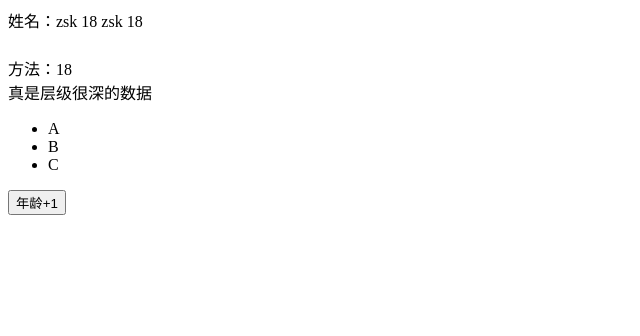
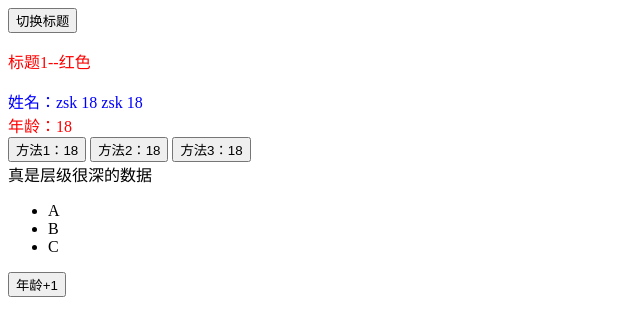
Before and after one commit to KringZhang/vue-reactive, a website built with webpack: page index.html in a window 1280 px wide. Shown: the whole page, without its empty margins (0-640 px from the left). Built offline with nearby package versions, Linux system fonts and the light colour scheme.

Commit message:
编译v-on和v-bind

```diff
--- a/index.html
+++ b/index.html
@@ -1,18 +1,31 @@
 <html>
-  <head></head>
+  <head>
+    <style>
+      .red {
+        color: red
+      }
+      .blue {
+        color: blue
+      }
+    </style>
+  </head>
   <body>
     <div id="app">
-      <p v-if="show" v-bind:class="className">段落</p>
-      <span v-bind:class="className">姓名：{{name}} {{age}} {{name}} {{age}}</span>
-      <div v-show="show">年龄：{{age}}</div>
-      <div v-on:click="minus">方法：{{fn()}}</div>
+      <button @click="toggleTitle">切换标题</button>
+      <p v-if="show" v-bind:class="className">标题1--红色</p>
+      <p v-else :class="classNameBlue">标题2--蓝色</p>
+      <span :class="classNameBlue">姓名：{{name}} {{age}} {{name}} {{age}}</span>
+      <div v-show="show" :class="className">年龄：{{age}}</div>
+      <button v-on:click="minus">方法1：{{fn()}}</button>
+      <button @click="minus()">方法2：{{fn()}}</button>
+      <button v-on:click="minus(2, 5)">方法3：{{fn()}}</button>
       <div>{{a.b.c.d}}</div>
       <ul>
         <li>A</li>
         <li>B</li>
         <li>C</li>
       </ul>
-      <button id="btn" @click="minus">年龄+1</button>
+      <button id="btn" @click="minus(-1)">年龄+1</button>
     </div>
     <script src="/virtual/bundle.js"></script>
   </body>
--- /dev/null
+++ b/src/compileNode.js
@@ -0,0 +1,83 @@
+import { parsePath } from './node2Fragment'
+import { Watcher } from "./Watcher"
+
+// 编译节点类型(主要是指令)
+export const compileNode = (node, vm, stack) => {
+  [...node.attributes].forEach(x => {
+    if (x.name.startsWith('@')) {
+      const eventKey = x.name.substring(1)
+      handleOn(vm, node, x, eventKey)
+    } else if (x.name.startsWith(':')) {
+      const key = x.name.substring(1)
+      handleBind(vm, node, x, key)
+    } else if (x.name.startsWith('v-')) {
+      const attrName = x.name.substring(2)
+      if (['if', 'show'].includes(attrName)) {
+        updateAttr(node, x, parsePath(vm, x.value), stack)
+        new Watcher(vm, x.value, newVal => updateAttr(node, x, newVal))
+      } else if (attrName.startsWith('else-if')) {
+        // TODO
+        stack.push(x.value)
+      } else if (attrName.startsWith('else')) {
+        if (!stack.length) return console.error('v-else找不到匹配的v-if')
+        // 拿到stack数组里面的每一项的布尔值，并且用||计算结果，然后取反
+        const calcFlag = stack.reduce((prev, cur) => prev || parsePath(vm, cur), false)
+        if (calcFlag) { // 命中的是前面的v-if或者v-else-if
+          updateAttr(node, x, false, stack)
+        } else { // 命中的是v-else
+          updateAttr(node, x, true, stack)
+        }
+        new Watcher(vm, stack[0], newVal => updateAttr(node, x, !newVal))
+        stack.splice(0, stack.length)
+      } else if (attrName.startsWith('bind:')) {
+        const key = attrName.substring(5)
+        handleBind(vm, node, x, key)
+      } else if (attrName.startsWith('on:')) {
+        const eventKey = attrName.substring(3)
+        handleOn(vm, node, x, eventKey)
+      }
+    }
+    node.removeAttribute(x.name)
+  })
+}
+
+// 编译v-if v-else v-show(包括初始化和响应式更新)
+function updateAttr (node, x, newVal, stack) {
+  const attrName = x.name.substring(2)
+  let style = node.getAttribute('style') || ''
+  if (newVal) { // 为true时，移除style里面的display属性
+    const arr = style.split(';')
+    let reg
+    if (['if', 'else'].includes(attrName)) {
+      // 初始化时：碰到v-if时重置栈为当前条件。注：此处不能用stack=parsePath(vm, x.value)，那样会消除引用关系
+      stack && stack.splice(0, stack.length, x.value)
+      reg = arr[arr.length - 1].includes('display') ? /display:(.)*$/ : /display:(.)*;$/
+    } else if (attrName === 'show') {
+      reg = arr[arr.length - 1].includes('visibility') ? /visibility:(.)*$/ : /visibility:(.)*;$/
+    }
+    style = style.replace(reg, '')
+    style ? node.setAttribute('style', style) : node.removeAttribute('style')
+  } else { // 值为false时，style里面的display属性赋值为none
+    style = ['if', 'else'].includes(attrName) ? `${style || ''}display: none;` : `${style || ''}visibility: hidden;`
+    node.setAttribute('style', style)
+  }
+}
+
+// 指令v-on和@的编译
+function handleOn (vm, node, x, eventKey) {
+  const reg = /(.+)\((.*)\)$/
+  const matchResult = x.value.match(reg)
+  let [eventVal, params] = [x.value, ['']]
+  if (matchResult) { // 如果有() eventVal取()之前的部分，同时把入参取出来放到params里
+    eventVal = matchResult[1]
+    params = matchResult[2].split(',')
+  }
+  node.addEventListener(eventKey, vm[eventVal].bind(vm, ...params))
+}
+
+// 指令v-bind和:的编译
+function handleBind (vm, node, x, key) {
+  const updateAttr = newVal => node.setAttribute(key, newVal)
+  updateAttr(parsePath(vm, x.value))
+  new Watcher(vm, x.value, newVal => updateAttr(newVal))
+}
--- a/src/index.js
+++ b/src/index.js
@@ -2,8 +2,10 @@ import { observe } from './defineReactive.js'
 import { node2Fragment, compile } from './node2Fragment.js'
 const obj = {
   name: 'zks',
-  show: false,
+  show: true,
   age: 18,
+  className: 'red',
+  classNameBlue: 'blue',
   a: {
     b: {
       c: {
@@ -37,9 +39,6 @@ class myVue {
     const fragment = node2Fragment(dom)
     compile(fragment, this)
     dom.appendChild(fragment)
-    document.querySelector('#btn').addEventListener('click', () => {
-      data.age++
-    })
     mounted()
     return this
   }
@@ -50,11 +49,14 @@ const vm = new myVue({
   data: obj,
   methods: {
     fn () {
-      console.log(1111)
       return this.age
     },
-    minus () {
-      this.age--
+    minus (val) {
+      console.log('入参val----', val)
+      this.age -= val ? +val : 1
+    },
+    toggleTitle () {
+      this.show = !this.show
     }
   },
   mounted() {
--- a/src/node2Fragment.js
+++ b/src/node2Fragment.js
@@ -1,3 +1,4 @@
+import { compileNode } from "./compileNode"
 import { Watcher } from "./Watcher"
 
 export const node2Fragment = (dom) => {
@@ -11,39 +12,11 @@ export const node2Fragment = (dom) => {
 
 export const compile = (fragment, vm) => {
   const list = fragment?.childNodes?.length ? [...fragment.childNodes] : []
+  // v-if、v-else-if时把条件入栈，v-else时出栈
+  let stack = []
   list.forEach(node => {
     if (node.nodeType === 1) { // 标签节点
-      [...node.attributes].forEach(x => {
-        console.log('标签节点', x.name, x.value);
-        if (x.name.startsWith('v-')) {
-          const attrName = x.name.substring(2)
-          if (['if', 'show'].includes(attrName)) {
-            // 更新属性(包括初始化和响应式更新)
-            const updateAttr = newVal => {
-              let style = node.getAttribute('style')
-              if (newVal) { // v-if为true时，移除style里面的display属性
-                const arr = style.split(';')
-                let reg
-                if (attrName === 'if') {
-                  reg = arr[arr.length - 1].includes('display') ? /display:(.)*$/ : /display:(.)*;$/
-                } else if (attrName === 'show') {
-                  reg = arr[arr.length - 1].includes('visibility') ? /visibility:(.)*$/ : /visibility:(.)*;$/
-                }
-                style = style.replace(reg, '')
-                style ? node.setAttribute('style', style) : node.removeAttribute('style')
-              } else { // v-if的值为false时，style里面的display属性赋值为none
-                style = attrName === 'if' ? `${style || ''}display: none;` : `${style || ''}visibility: hidden;`
-                node.setAttribute('style', style)
-              }
-            }
-            updateAttr(parsePath(vm, x.value))
-            node.removeAttribute(x.name)
-            new Watcher(vm, x.value, newVal => updateAttr(newVal))
-          } else if (attrName.startsWith('bind:')) {
-
-          }
-        }
-      })
+      compileNode(node, vm, stack)
       compile(node, vm)
     } else if (node.nodeType === 3) { // 文本节点
       const matchReg = /\{\{([^\}]+)\}\}/g
@@ -75,6 +48,13 @@ export function parsePath (vm, key) {
   const keyArr = key.split('.')
   const res = keyArr.reduce((prev, cur) => {
     // 考虑到{{}}里面是方法的场景(以()结束)
+    // if (cur.endsWith('()')) {
+    //   return (prev[cur.substring(0, cur.length - 2)])()
+    // } else if (cur in prev) {
+    //   return prev[cur]
+    // } else {
+    //   return cur
+    // }
     return cur.endsWith('()') ? (prev[cur.substring(0, cur.length - 2)])() : prev[cur]
   }, vm)
   return res
```
